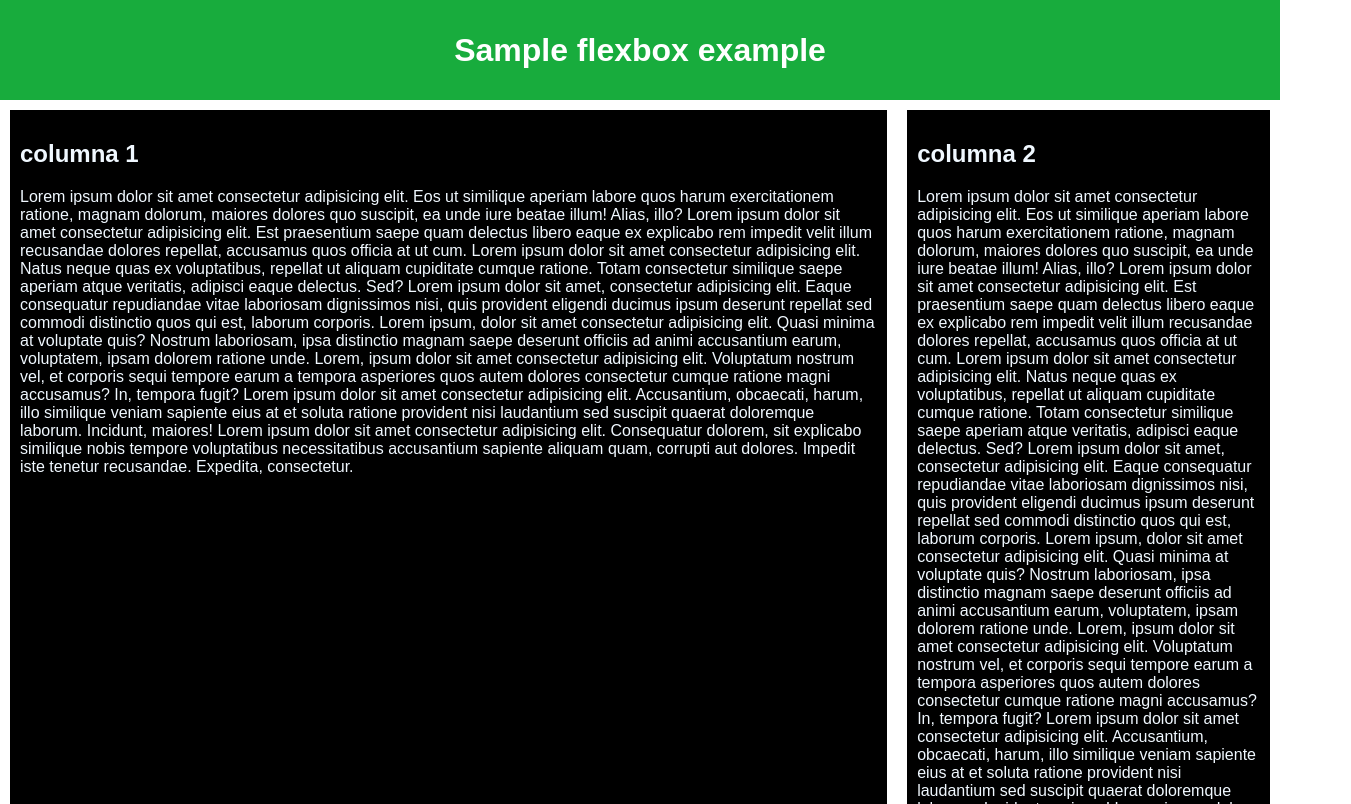
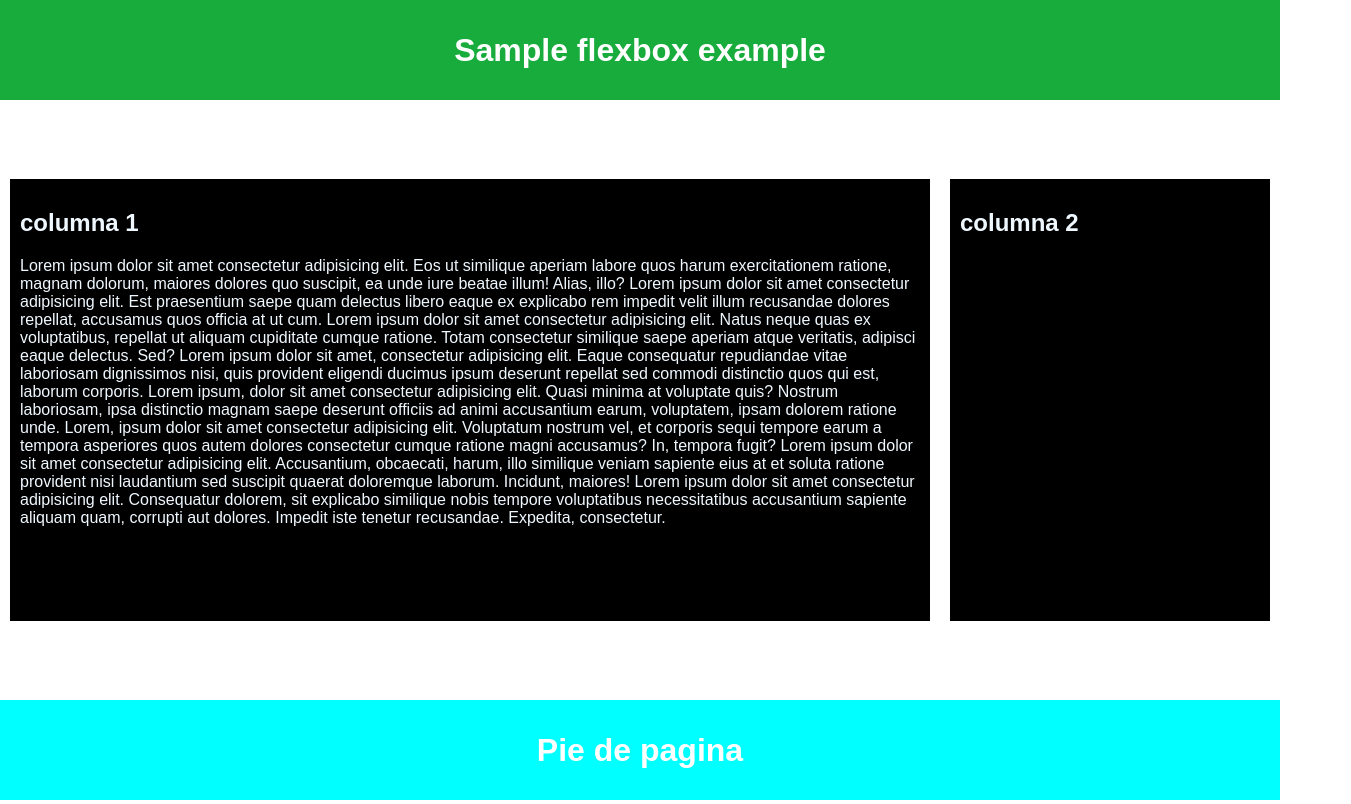
Before and after one commit to BBs0007/Flexbox, a plain HTML site: page index.html in a window 1280 px wide. Shown: the top 804 px of the page, 1351 px wide, since content can reach past the window. Drawn offline with Linux system fonts and the light colour scheme.

Commit message:
modificado

```diff
--- a/index.html
+++ b/index.html
@@ -11,10 +11,16 @@
 }
 body {
 margin: 0;
+padding: 0;
+display:flex;
+flex-wrap: wrap;
+min-height: 100vh;
+
 }
 header {
 background: rgb(24, 172, 61);
 height: 100px;
+width: 100%;
 }
 h1 {
 text-align: center;
@@ -35,13 +41,13 @@ padding: 10px;
 margin: 10px;
 background: rgb(0, 0, 0);
 color: aliceblue;
-width: 2500px;
-height: 1000px;
+display: inline-block;
 
 }
 
 section {
     display: flex;
+
 
 }
 .aside{
@@ -50,14 +56,15 @@ padding: 10px;
 margin: 10px;
 background: rgb(0, 0, 0);
 color: aliceblue;
+width: 300px;
+min-width: 300px;
+display: inline-block;
 
-
-    height:1000px ;
-    width: 1000px;
 }
 .pie{
-    width: 1351px;
-    height: 200px;
+    align-self: flex-end;
+    width: 100%;
+
     background-color: aqua;
 }
     </style>
@@ -88,21 +95,14 @@ color: aliceblue;
       <article class="aside">
         <h2>columna 2</h2>
 
-        <p>Lorem ipsum dolor sit amet consectetur adipisicing elit. Eos ut similique aperiam labore quos harum exercitationem ratione, magnam dolorum, maiores dolores quo suscipit, ea unde iure beatae illum! Alias, illo?
-                Lorem ipsum dolor sit amet consectetur adipisicing elit. Est praesentium saepe quam delectus libero eaque ex explicabo rem impedit velit illum recusandae dolores repellat, accusamus quos officia at ut cum.
-                Lorem ipsum dolor sit amet consectetur adipisicing elit. Natus neque quas ex voluptatibus, repellat ut aliquam cupiditate cumque ratione. Totam consectetur similique saepe aperiam atque veritatis, adipisci eaque delectus. Sed?
-                Lorem ipsum dolor sit amet, consectetur adipisicing elit. Eaque consequatur repudiandae vitae laboriosam dignissimos nisi, quis provident eligendi ducimus ipsum deserunt repellat sed commodi distinctio quos qui est, laborum corporis.
-                Lorem ipsum, dolor sit amet consectetur adipisicing elit. Quasi minima at voluptate quis? Nostrum laboriosam, ipsa distinctio magnam saepe deserunt officiis ad animi accusantium earum, voluptatem, ipsam dolorem ratione unde.
-                Lorem, ipsum dolor sit amet consectetur adipisicing elit. Voluptatum nostrum vel, et corporis sequi tempore earum a tempora asperiores quos autem dolores consectetur cumque ratione magni accusamus? In, tempora fugit?
-                Lorem ipsum dolor sit amet consectetur adipisicing elit. Accusantium, obcaecati, harum, illo similique veniam sapiente eius at et soluta ratione provident nisi laudantium sed suscipit quaerat doloremque laborum. Incidunt, maiores!
-                Lorem ipsum dolor sit amet consectetur adipisicing elit. Consequatur dolorem, sit explicabo similique nobis tempore voluptatibus necessitatibus accusantium sapiente aliquam quam, corrupti aut dolores. Impedit iste tenetur recusandae. Expedita, consectetur.
+        <p>
                 </p>
       </article>
     </section>
   </body>
   <footer class="pie">
       <div>
-
+            <h1>Pie de pagina</h1>
       </div>
   </footer>
 
```
